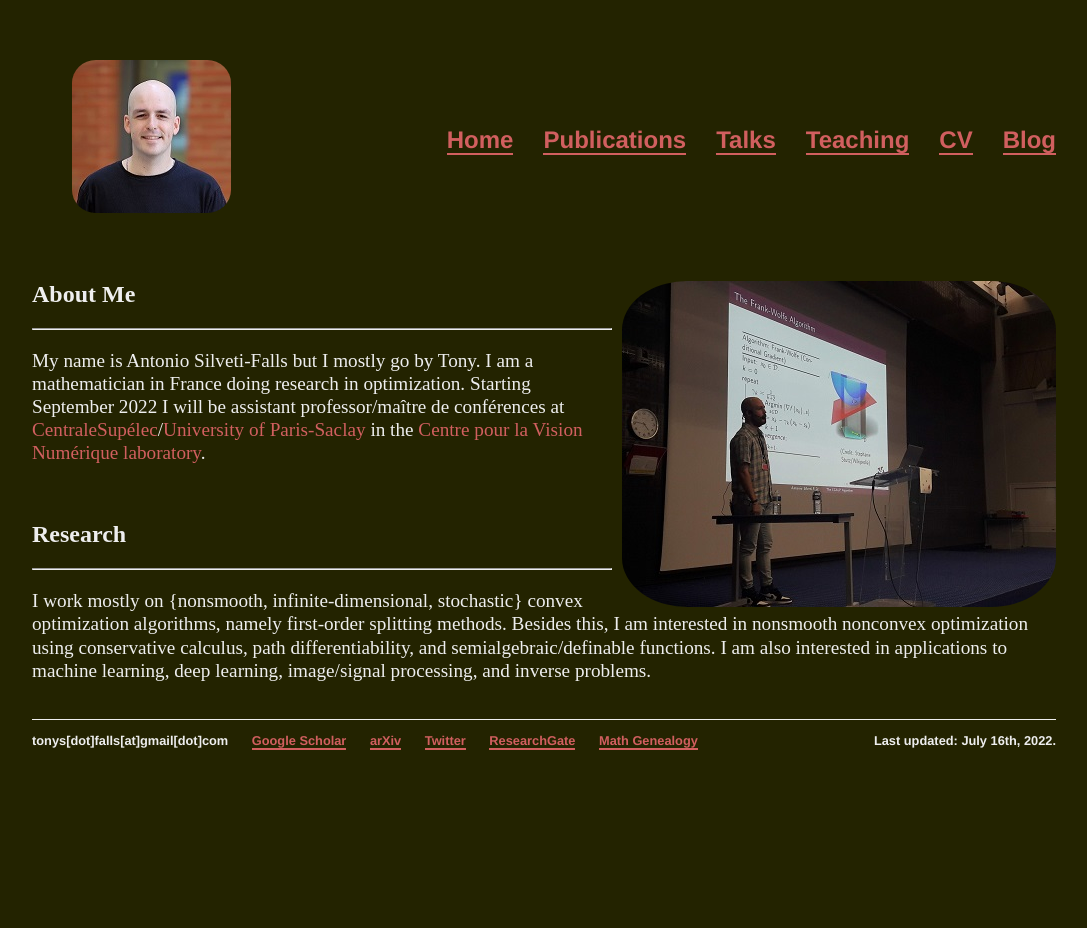
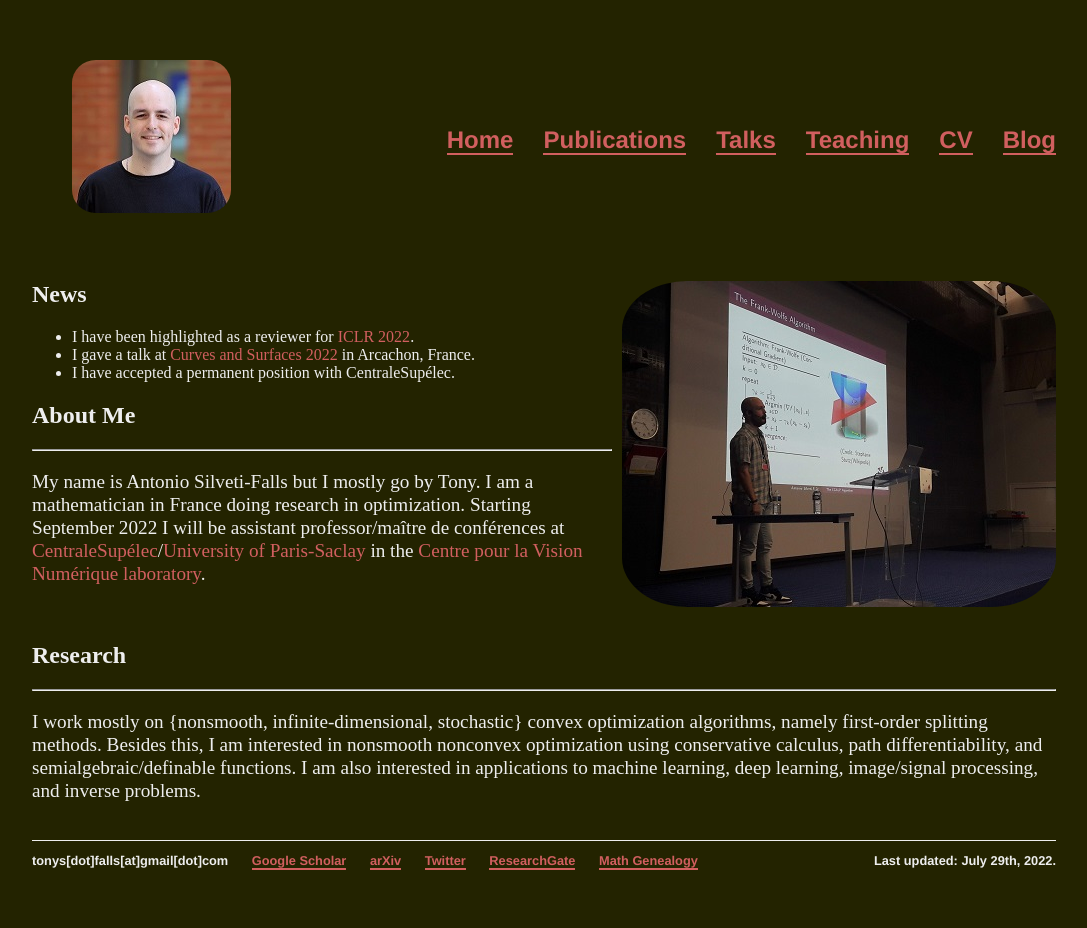
Before and after one commit to tonysf/tonysf.github.io, a Jekyll site: the page built from index.html, in a window 1280 px wide. Shown: the whole page, without its empty margins (96-1183 px from the left). Built offline with Jekyll 4.4.1, drawn with Linux system fonts in a browser that asks for light colours; before the commit the page ends 900 px from its top, so only the background shows below that.

Commit message:
Added news section

```diff
--- a/_layouts/default.html
+++ b/_layouts/default.html
@@ -36,7 +36,7 @@
 				<li><a href="https://twitter.com/tonysilveti">Twitter</a></li>
 				<li><a href="https://www.researchgate.net/profile/Tony-Silveti-Falls">ResearchGate</a></li>
 				<li><a href="https://www.mathgenealogy.org/id.php?id=271228">Math Genealogy</a></li>
-				<li>Last updated: July 16th, 2022.</li>
+				<li>Last updated: July 29th, 2022.</li>
 			</ul>
 		</footer>
 	</body>
--- a/index.html
+++ b/index.html
@@ -5,6 +5,18 @@ title: Homepage of Antonio (Tony) SILVETI-FALLS
 <img style='object-fit: contain; float: right; margin-left: 10px; margin-bottom: 5px; border-radius: 15%;'
 	src="images/presentation_SPARS.jpg"
 	alt="SPARS 2019 Conference Presentation" />
+<h2>News</h2>
+<ul>
+	<li>
+		I have been highlighted as a reviewer for <a href="https://iclr.cc/Conferences/2022/Reviewers">ICLR 2022</a>.
+	</li>
+	<li>
+		I gave a talk at <a href="https://cs2022.sciencesconf.org/">Curves and Surfaces 2022</a> in Arcachon, France.
+	</li>
+	<li>
+		I have accepted a permanent position with CentraleSupélec.
+	</li>
+</ul>
 <h2>About Me</h2>
 <hr>
 <p>	My name is Antonio Silveti-Falls but I mostly go by Tony. I am a mathematician in France doing research in optimization. Starting September 2022 I will be assistant professor/maître de conférences at <a href="https://www.centralesupelec.fr/">CentraleSupélec</a>/<a href="https://www.universite-paris-saclay.fr/en">University of Paris-Saclay</a> in the <a href="https://cvn.centralesupelec.fr/">Centre pour la Vision Numérique laboratory</a>.<br>
```
Also changed, not shown: 1 other file.
